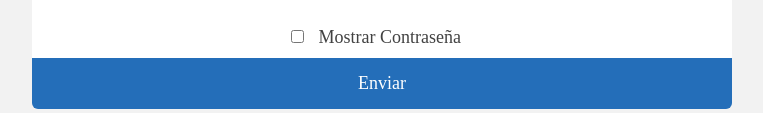
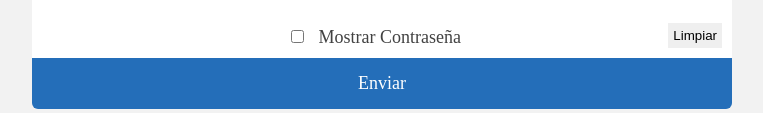
Before and after one commit to HectorSauR/FormularioPracticaWeb, a plain HTML site: page index.html in a window 1280 px wide. Shown: the part 322-435 px from the top of the page, without its empty margins (108-871 px from the left). Drawn offline with Linux system fonts and the light colour scheme; a web font is replaced by a local one.

Commit message:
ya con boton reset

```diff
--- a/css/estilos.scss
+++ b/css/estilos.scss
@@ -60,6 +60,14 @@ body {
         }
     }
 
+    input[type="reset"]{
+        position: absolute;
+        bottom: 10px;
+        right: 10px;
+        border: none;
+        padding: 5px;
+    }
+
     .mostrarContra{
         position: absolute;
         text-align: center;
--- a/index.html
+++ b/index.html
@@ -24,6 +24,7 @@
                     <input type="checkbox" name="mostrarContra" id="mostrarContra">
                     <label for="mostrarContra">Mostrar Contraseña</label>
                 </div>
+                <input type="reset" name="reset" value="Limpiar">
             </div>
             <input type="submit" value="Enviar" class="btn">
         </form>
```
Also changed, not shown: css/estilos.css.
